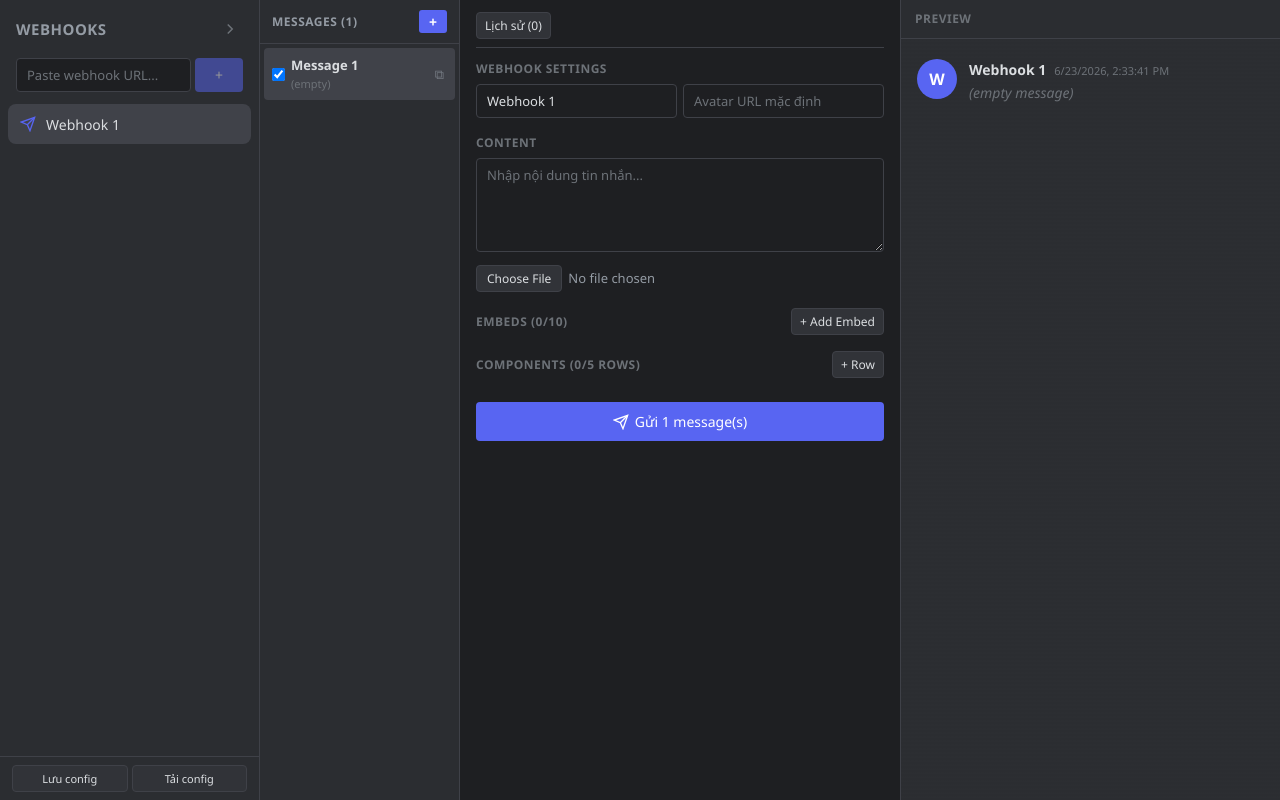
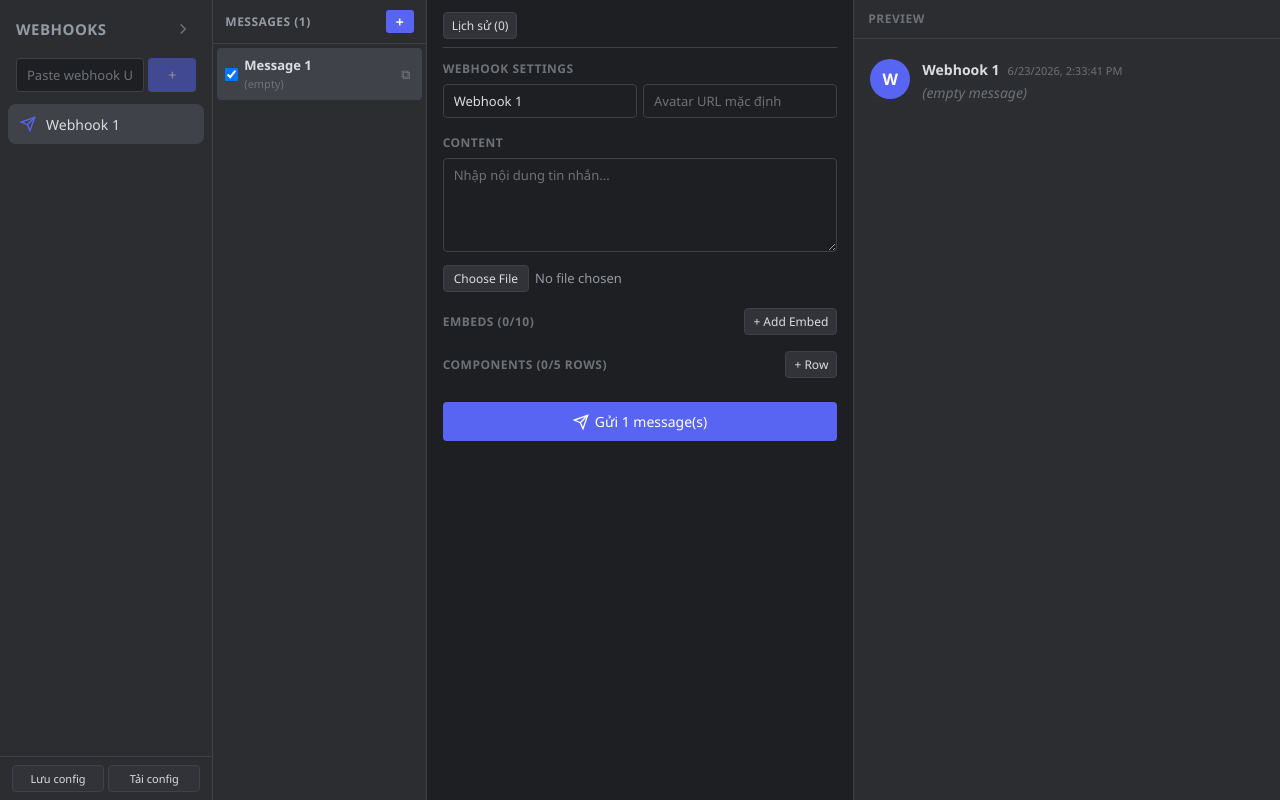
Before and after one commit to vngctcreative/webhook_dsc, a React (Vite) app: page / in a window 1280 px wide. Built offline with nearby package versions, Linux system fonts and the light colour scheme.

Commit message:
Layout: 4-column grid 20%|20%|40%|40%

```diff
--- a/src/App.css
+++ b/src/App.css
@@ -1,22 +1,22 @@
 /* ===== Layout ===== */
-.app { display: flex; height: 100vh; overflow: hidden; }
+.app { height: 100vh; overflow: hidden; display: grid; }
 
 .main-area {
-  flex: 1; display: grid;
-  grid-template-columns: 200px 1fr 380px;
-  min-width: 0; overflow: hidden;
+  height: 100vh; display: grid;
+  grid-template-columns: 2fr 2fr 4fr 4fr;
+  overflow: hidden;
 }
-.main-area.no-webhook { grid-template-columns: 200px 1fr 0fr; }
+.main-area.no-webhook { grid-template-columns: 2fr 2fr 4fr 0fr; }
 .main-area.no-webhook .msg-sidebar { display: none; }
 .main-area.no-webhook .preview-panel { display: none; }
 
 /* ===== Webhook Sidebar ===== */
 .sidebar {
-  width: var(--sidebar-width); background: var(--bg-secondary);
+  background: var(--bg-secondary);
   display: flex; flex-direction: column;
-  border-right: 1px solid var(--border); flex-shrink: 0;
+  border-right: 1px solid var(--border); min-width: 0; overflow: hidden;
 }
-.sidebar-collapsed { width: 48px; display: flex; align-items: flex-start; justify-content: center; padding-top: 12px; }
+.sidebar-collapsed { display: flex; align-items: flex-start; justify-content: center; padding-top: 12px; }
 .sidebar-header { padding: 16px 16px 8px; display: flex; align-items: center; justify-content: space-between; }
 .sidebar-header h2 { font-size: 15px; font-weight: 600; text-transform: uppercase; letter-spacing: 0.5px; color: var(--text-secondary); }
 .sidebar-toggle { background: none; border: none; color: var(--text-muted); cursor: pointer; padding: 4px; border-radius: var(--radius-sm); display: flex; align-items: center; }
--- a/src/App.jsx
+++ b/src/App.jsx
@@ -307,9 +307,10 @@ export default function App() {
 
   return (
     <div className="app">
-      <Sidebar webhooks={webhooks} activeId={activeId} onSelect={setActiveId} onAdd={addWebhook} onRemove={removeWebhook} onRename={renameWebhook} onSaveConfig={saveConfig} onLoadConfig={loadConfig} />
 
       <div className={`main-area${!activeWebhook ? ' no-webhook' : ''}`}>
+        <Sidebar webhooks={webhooks} activeId={activeId} onSelect={setActiveId} onAdd={addWebhook} onRemove={removeWebhook} onRename={renameWebhook} onSaveConfig={saveConfig} onLoadConfig={loadConfig} />
+
         <div className="msg-sidebar">
           <div className="msg-sidebar-header">
             <h3>Messages ({messages.length})</h3>
```
